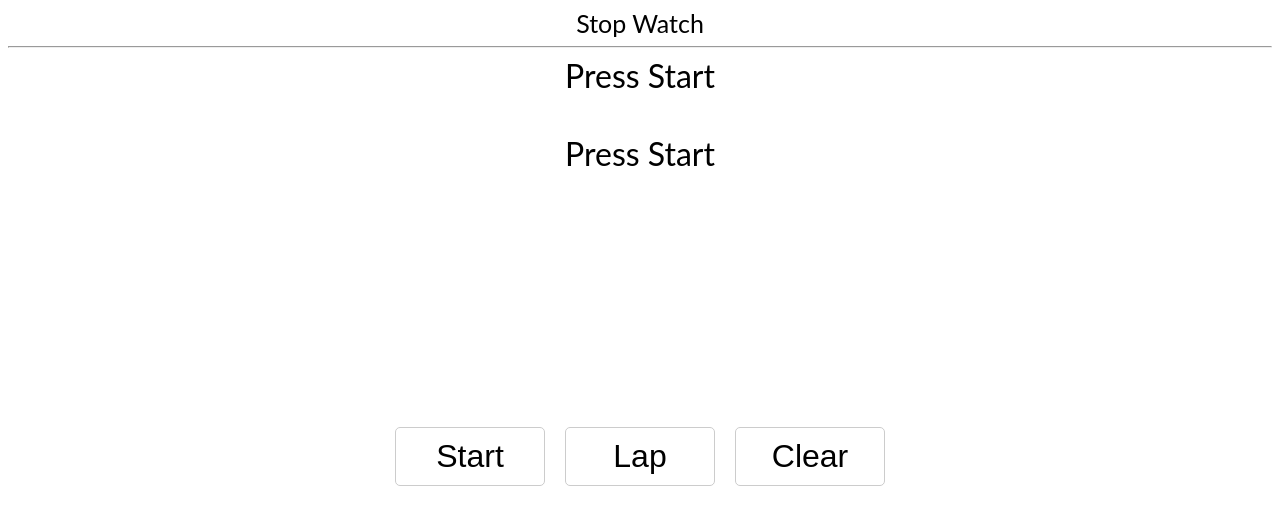
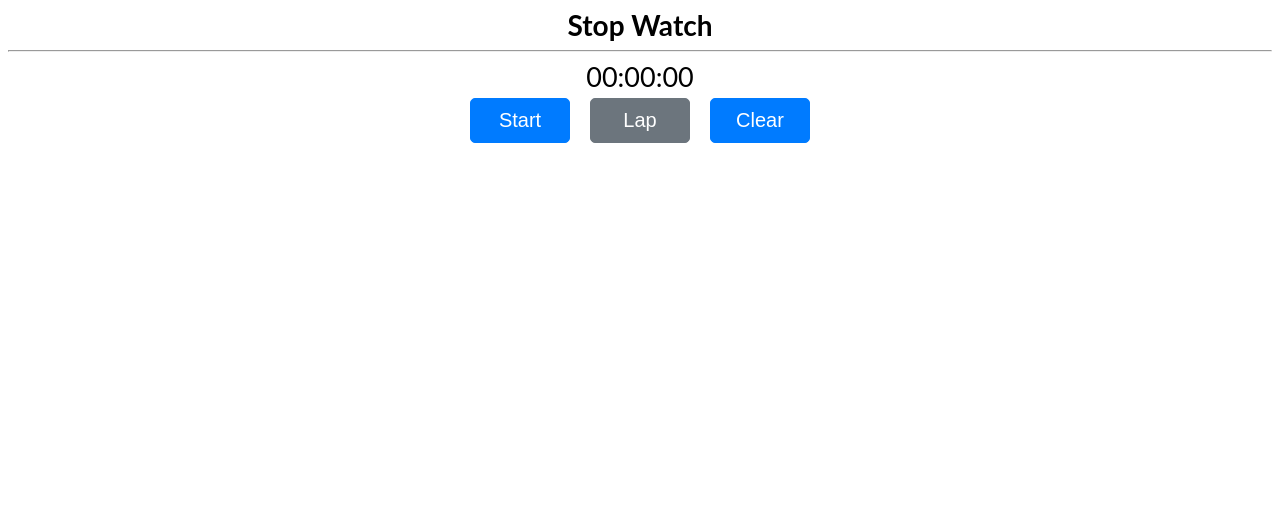
Before and after one commit to rawatanimesh/angular-stop-watch, an Angular app: page / in a window 1280 px wide. Shown: the top 524 px of the page. Built offline with nearby package versions, Linux system fonts and the light colour scheme.

Commit message:
code changes for reusable component and controls

```diff
--- a/src/app/app.component.html
+++ b/src/app/app.component.html
@@ -4,6 +4,14 @@
 	</div>
 	<hr />
 	<div>
-		<app-timer></app-timer>
+		<app-timer [start]="_start" [showTimerControls]="true"></app-timer>
 	</div>
+
+	<!-- use these buttons for custom functionality  -->
+	<!-- <div>
+		<button (click)="start()">Start</button>
+		<button (click)="lapTime()">Lap</button>
+		<button (click)="clear()">Clear</button>
+	</div> -->
+
 </div>
--- a/src/app/app.component.scss
+++ b/src/app/app.component.scss
@@ -1,8 +1,9 @@
 
 .content {
     font-family: Lato;
+    .header{
+      text-align: center;
+      font-size: 28px;
+      font-weight: bold;
+    }
 }
-.header{
-  text-align: center;
-  font-size: 25px;
-}
--- a/src/app/app.component.ts
+++ b/src/app/app.component.ts
@@ -1,9 +1,21 @@
-import { Component } from '@angular/core';
+import { Component, OnInit } from '@angular/core';
 
 @Component({
   selector: 'app-root',
   templateUrl: './app.component.html',
   styleUrls: ['./app.component.scss']
 })
-export class AppComponent {
+export class AppComponent implements OnInit {
+_start: boolean=false;
+  constructor(){
+  }
+
+  ngOnInit(){
+  }
+  start(){
+    this._start=true;
+  }
+  clear(){
+    this._start=false;
+  }
 }
--- a/src/app/app.module.ts
+++ b/src/app/app.module.ts
@@ -15,7 +15,7 @@ import { TimerComponent } from './timer/timer.component';
     AppRoutingModule,
     FormsModule
   ],
-  providers: [],
+  providers: [TimerComponent],
   bootstrap: [AppComponent]
 })
 export class AppModule { }
--- a/src/app/timer/timer.component.html
+++ b/src/app/timer/timer.component.html
@@ -1,26 +1,23 @@
 <div class="container">
 	<section class="timer-counter-label">
-		<div *ngIf="counter; else elseBlock">
-      <br>Milli sec {{counter}} </div>
-    <br>
-    <br>
-    <div *ngIf="counter; else elseBlock">
-     <br> Secs {{counter/1000}} </div>
-    <div *ngIf="counter>60000">
-      <br> Minutes {{counter/60000}}
+		<div *ngIf="counter" [ngClass]="{blink: !running}">
+			<span>{{minutes}}:</span><span>{{seconds}}:</span> <span>{{milliseconds}}</span> </div>
+		<div *ngIf="!counter">
+			<!-- <span class="blink timer-start-text">Press Start</span> -->
+			<!-- <br> -->
+			<span>{{minutes}}:</span><span>{{seconds}}:</span> <span>{{milliseconds}}</span>
 		</div>
-		<ng-template #elseBlock> Press Start </ng-template>
 	</section>
-	<section class="timer-button-container">
+	<div class="timer-button-container" *ngIf="showTimerControls">
 		<button class="timer-button" (click)="startTimer()">
 			{{ startText }}
 		</button>
-<button class="timer-button" (click)="lapTimeSplit()">Lap</button>
+		<button [disabled]='!counter' [ngClass]="{'disabled': !counter}" class="timer-button" (click)="lapTimeSplit()">Lap</button>
 		<button class="timer-button" (click)="clearTimer()">Clear</button>
 		<br>
 		<div *ngFor="let lap of laps;let i = index">
-    <div>Lap {{i+1}} :: {{lap}}</div>
+			<div> &#9873; <b>Lap {{i+1}} ::</b>  {{lap}}</div>
 			<br>
 		</div>
-	</section>
 	</div>
+</div>
--- a/src/app/timer/timer.component.scss
+++ b/src/app/timer/timer.component.scss
@@ -1,29 +1,45 @@
 .container {
     text-align: center;
     font-family: Lato;
-    /* display: flex; */
-    // flex-direction: column;
-    // align-items: center;
-    // font-family: monospace;
   }
-
   .timer-counter-label{
-    /* display: flex; */
     align-items: center;
-    font-size: 2em;
-    margin-bottom: 0.5em;
-    min-height: 350px;
+    font-size: 27px;
   }
-
-  .timer-button-container{
-    /* display: flex; */
+  .timer-start-text{
+    font-size: 20px;
   }
   .timer-button{
-        border: 1px solid #ccc;
+        outline: none;
+        cursor: pointer;
+        border: 1px solid #007bff;
         border-radius: 5px;
-        background: #fff;
-        font-size: 2em;
+        background: #007bff;
+        color: #fff;
+        font-size: 20px;
         padding: 10px;
         margin: 5px 10px;
-        min-width: 150px;
+        min-width: 100px;
   }
+  .timer-button:hover{
+    background: #0069d9;
+    border: 1px solid #0062cc;
+  }
+  .disabled{
+    cursor: not-allowed;
+    background-color: #6c757d;
+    border:1px solid #6c757d;
+  }
+  .disabled:hover{
+    cursor: not-allowed;
+    background-color: #5a6268;
+    border:1px solid #545b62;
+  }
+  .blink {
+    animation: blinker 1s linear infinite;
+  }
+  @keyframes blinker {
+    50% {
+      opacity: 0;
+    }
+  }
--- a/src/app/timer/timer.component.ts
+++ b/src/app/timer/timer.component.ts
@@ -1,5 +1,5 @@
-import { Component, OnInit, OnDestroy } from '@angular/core';
-import { Observable, timer } from 'rxjs';
+import { Component, OnInit, OnDestroy, Input, SimpleChanges } from '@angular/core';
+// import { Observable, timer } from 'rxjs';
 @Component({
   selector: 'app-timer',
   templateUrl: './timer.component.html',
@@ -9,9 +9,26 @@ import { Observable, timer } from 'rxjs';
 
 export class TimerComponent implements OnInit, OnDestroy {
   clock: any;
+  minutes: any = '00';
+  seconds: any = '00';
+  milliseconds: any = '00';
+
+  @Input() start: boolean;
+  @Input() showTimerControls: boolean;
+
   constructor() {
 
   }
+  ngOnChanges(changes: SimpleChanges) {
+    console.log(changes['start']);
+    if (changes['start'].currentValue) {
+      this.startTimer();
+    }
+    else{
+      this.clearTimer();
+    }
+  }
+
   laps: any = [];
   counter: number;
   timerRef;
@@ -22,7 +39,6 @@ export class TimerComponent implements OnInit, OnDestroy {
   startTimer() {
     // const source = timer(0, Date.now());
     // const subscribe = source.subscribe(val => console.log(val));
-    console.log("start");
     this.running = !this.running;
     if (this.running) {
       this.startText = 'Stop';
@@ -32,6 +48,24 @@ export class TimerComponent implements OnInit, OnDestroy {
         // console.log(Date.now());
         // console.log(startTime);
         // console.log(this.counter);
+        this.milliseconds = Math.floor(Math.floor(this.counter % 1000) / 10).toFixed(0);
+        this.minutes = Math.floor(this.counter / 60000);
+        this.seconds = Math.floor(Math.floor(this.counter % 60000) / 1000).toFixed(0);
+        if (Number(this.minutes) < 10) {
+          this.minutes = '0' + this.minutes;
+        } else {
+          this.minutes = '' + this.minutes;
+        }
+        if (Number(this.milliseconds) < 10) {
+          this.milliseconds = '0' + this.milliseconds;
+        } else {
+          this.milliseconds = '' + this.milliseconds;
+        }
+        if (Number(this.seconds) < 10) {
+          this.seconds = '0' + this.seconds;
+        } else {
+          this.seconds = '' + this.seconds;
+        }
       });
     } else {
       this.startText = 'Resume';
@@ -39,7 +73,7 @@ export class TimerComponent implements OnInit, OnDestroy {
     }
   }
   lapTimeSplit() {
-    let lapTime = (this.counter / 1000);
+    let lapTime = this.minutes + ':' + this.seconds + ':' + this.milliseconds;
     this.laps.push(lapTime);
   }
 
@@ -47,6 +81,9 @@ export class TimerComponent implements OnInit, OnDestroy {
     this.running = false;
     this.startText = 'Start';
     this.counter = undefined;
+    this.milliseconds = '00',
+      this.seconds = '00',
+      this.minutes = '00';
     this.laps = [];
     clearInterval(this.timerRef);
   }
@@ -55,7 +92,6 @@ export class TimerComponent implements OnInit, OnDestroy {
     clearInterval(this.timerRef);
   }
   ngOnInit() {
-
   }
 
 }
```
Lines whose indentation alone changed are shown as unchanged.
